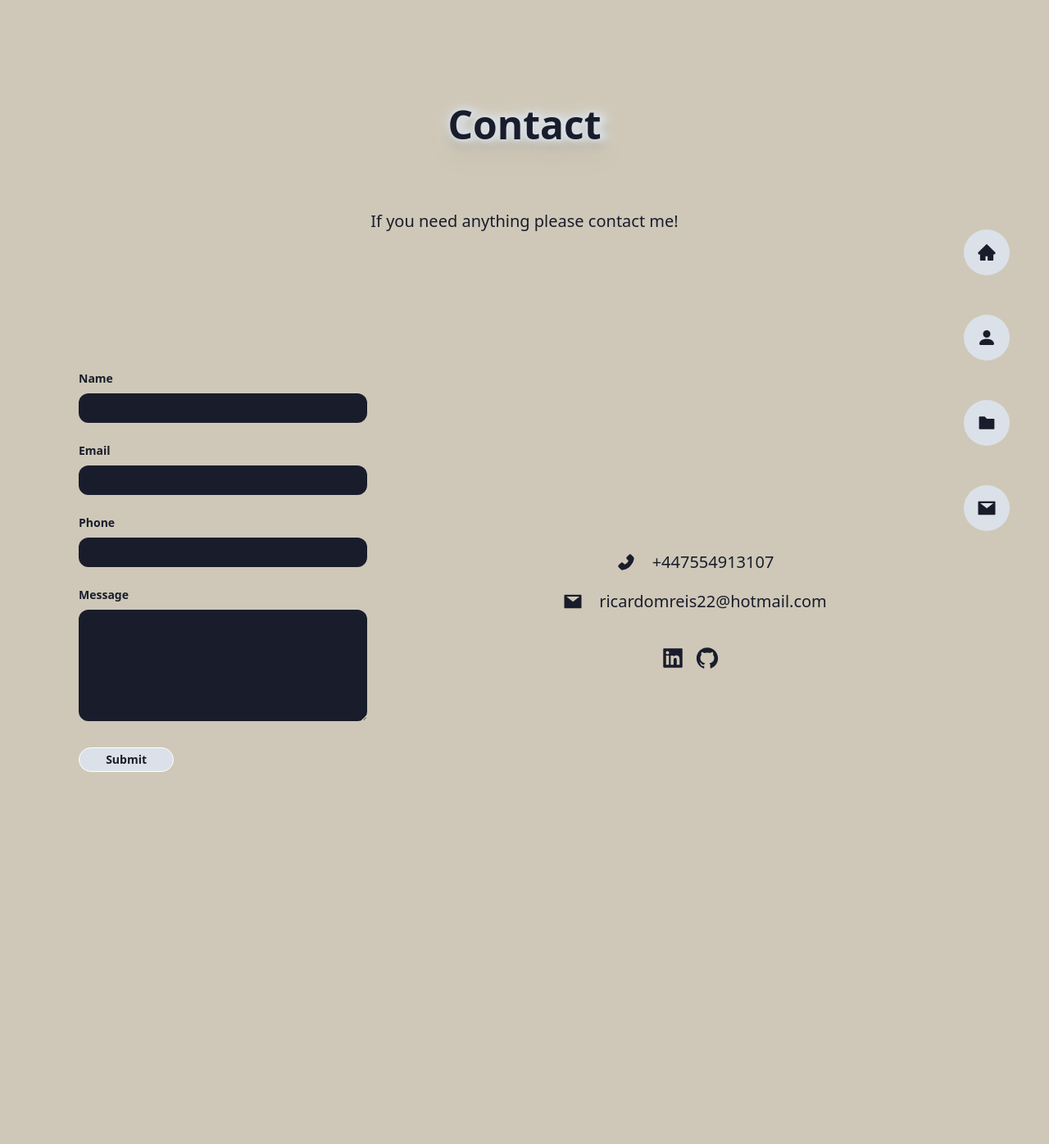
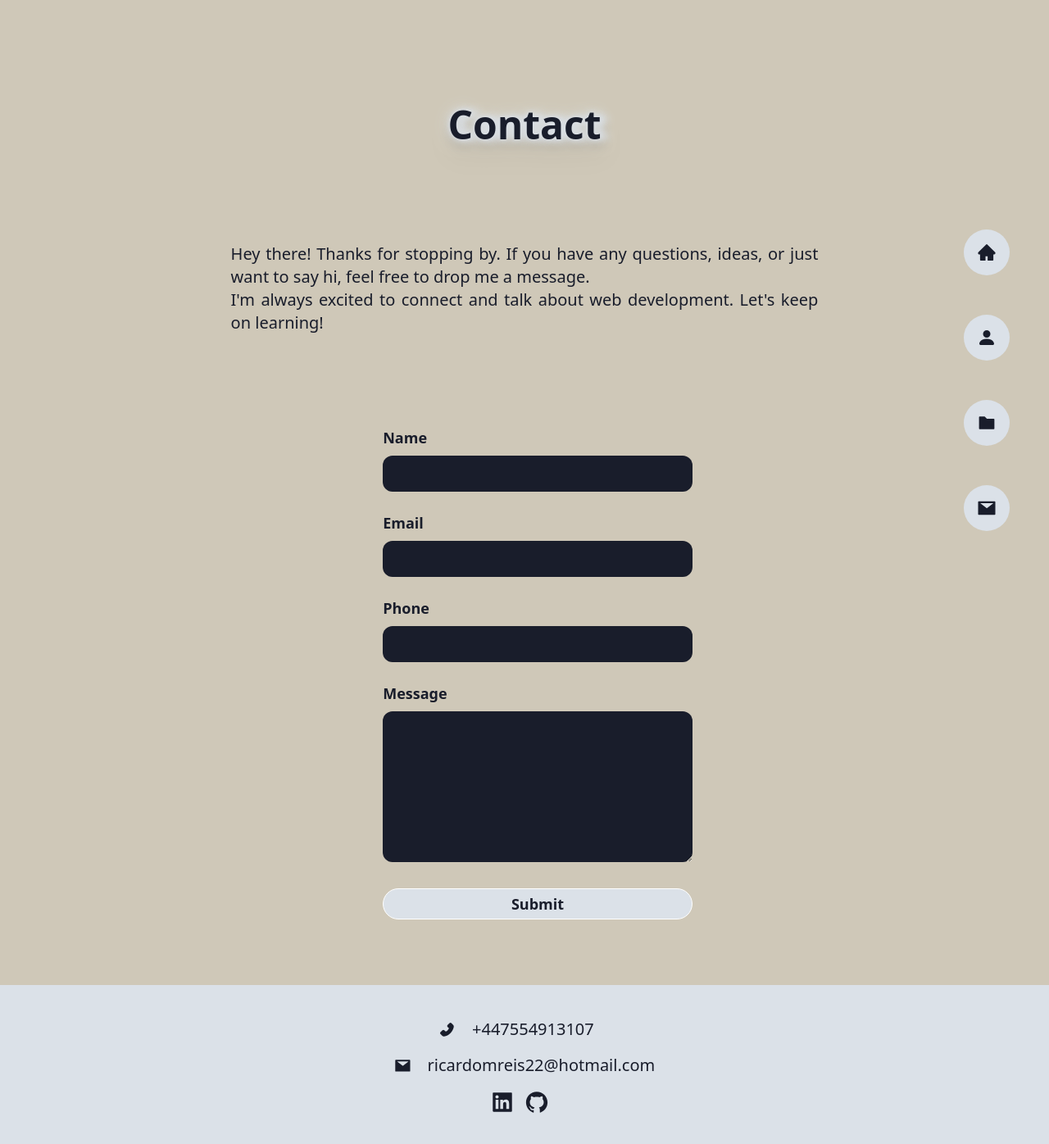
Before and after one commit to ricardomreis22/Portfolio-Website, a Next.js app: page /dashboard/contact in a window 1280 px wide. Shown: the top 1396 px of the page at 82% size. Before the commit the page ends 942 px from the top, so only its background shows below. Built offline with nearby package versions, Linux system fonts and the light colour scheme.

Commit message:
change contact page

```diff
--- /dev/null
+++ b/app/components/Footer.js
@@ -0,0 +1,21 @@
+import React from "react";
+import { AiFillMail, AiFillPhone } from "react-icons/ai";
+import SocialMedia from "../components/SocialMedia";
+
+const Footer = () => {
+  return (
+    <div className="bg-[#dbe1e8] flex flex-col justify-center items-center w-full py-10">
+      <div className="flex justify-center items-center mr-5 mb-4">
+        <AiFillPhone size={"1.3rem"} className="mr-5" />
+        <span className="xl:text-xl">+447554913107</span>
+      </div>
+      <div className="flex justify-center items-center mb-4">
+        <AiFillMail size={"1.3rem"} className="mr-5" />
+        <span className="xl:text-xl">ricardomreis22@hotmail.com</span>
+      </div>
+      <SocialMedia />
+    </div>
+  );
+};
+
+export default Footer;
--- a/app/components/Form.js
+++ b/app/components/Form.js
@@ -64,7 +64,7 @@ export const Form = () => {
   };
 
   return (
-    <div className="flex flex-col mt-4 mx-4 md:w-1/2 xl:w-1/3 text-white">
+    <div className="flex flex-col mt-4 mx-4  xl:w-full text-white">
       {Object.keys(formErrors).length === 0 && isSubmit && (
         <p className="text-xl font-bold text-[#191d2b]">
           Email sent sucessfully!
@@ -131,7 +131,7 @@ export const Form = () => {
         items-center
         text-center
         py-1 cursor-pointer
-        xl:w-[33%]"
+        "
           value="Submit"
         />{" "}
       </form>
--- a/app/components/WorkCard.js
+++ b/app/components/WorkCard.js
@@ -6,7 +6,7 @@ import Image from "next/image";
 const WorkCard = (props) => {
   const langArr = props.lang;
   return (
-    <div>
+    <div className="min-w-[350px] max-w-[350px]">
       <Link href={`${props.link}`} target="_blank" className="group">
         <div className="flex bg-[#dbe1e8] text-[#191d2b] mb-1 w-[100%] h-[50px] shadow-2xl border-solid border-[#191d2b] border-[2px] justify-center items-center p-7 cursor-pointer">
           <h1 className=" text-md lg:text-xl xl:text-xl font-bold mr-6 cursor-pointer">
--- a/app/dashboard/about/page.js
+++ b/app/dashboard/about/page.js
@@ -21,7 +21,7 @@ const About = () => {
           <PageTitle title="About Me" />
         </div>
         <div className="flex flex-col justify-center items-center xl:flex-row xl:justify-around xl:items-start xl:mt-20">
-          <div className="w-[90%] mb-20 text-sm text-justify leading-10 xl:text-lg xl:text-left xl:w-1/2 xl:mb-32">
+          <div className="w-[80%] mb-20 text-sm text-justify leading-10 xl:text-lg xl:text-left xl:w-1/2 xl:mb-32">
             <h1 className=" mt-24">Greetings from Southampton, UK! 🚀</h1>
             <p className="mt-4">
               I'm your friendly neighborhood Full Stack Web Developer with a
@@ -41,7 +41,7 @@ const About = () => {
             </p>
           </div>
           <div
-            className="grid grid-cols-2 w-[90%] gap-2 text-xl font-bold xl:w-1/3 xl:gap-x-0
+            className="grid grid-cols-2 w-[80%] gap-2 text-xl font-bold xl:w-1/3 xl:gap-x-0
            xl:h-20 xl:mt-32"
           >
             <Complements adj="Love to Learn" class="hover:-translate-y-2" />
@@ -54,7 +54,7 @@ const About = () => {
           <div className="w-[80%] xl:w-[70%]">
             <Subtitle title="My Skills" />
           </div>
-          <div className="grid gap-8 place-items-center grid-cols-2 w-[100%] mb-20 md:gap-y-18 md:gap-x-32 xl:gap-y-24">
+          <div className="grid gap-6 place-items-center grid-cols-2 w-[100%] mb-20 md:gap-y-12 md:gap-x-32 xl:gap-y-16">
             <SkillsBar lang="HTML" count="80" />
             <SkillsBar lang="JS" count="80" />
             <SkillsBar lang="CSS" count="70" />
@@ -64,6 +64,8 @@ const About = () => {
             <SkillsBar lang="Bootstrap" count="60" />
             <SkillsBar lang="C++" count="50" />
             <SkillsBar lang="Flask" count="50" />
+            <SkillsBar lang="Vite.js" count="70" />
+            <SkillsBar lang="Next.js" count="70" />
           </div>
           <div className="w-[80%] lg:w-[70%]">
             <Subtitle title="Timeline" />
--- a/app/dashboard/contact/page.js
+++ b/app/dashboard/contact/page.js
@@ -3,42 +3,41 @@
 import React from "react";
 import Navbar from "../../components/Navbar";
 import NavControls from "../../components/NavControls";
-import SocialMedia from "../../components/SocialMedia";
 import PageTitle from "../../components/PageTitle";
-import { AiFillMail, AiFillPhone } from "react-icons/ai";
+
 import Form from "../../components/Form";
+import Footer from "../../components/Footer";
 
 const Contact = () => {
   return (
     <div className="#dbe1e8 text-[#191d2b]">
       <Navbar />
-      <div className="hidden  absolute right-0 top-[35%] mr-12 lg:block">
+      <div className="hidden absolute right-0 top-[35%] mr-12 lg:block">
         <NavControls />
       </div>
-      <div className="flex flex-col justify-center items-center text-sm">
-        <div className="flex flex-col justify-center lg:items-center lg:w-[50%]">
+      <div className="flex flex-col justify-center items-center text-sm mb-20 lg:w-[80%] m-auto">
+        <div className="flex flex-col justify-center  lg:items-center ">
           <div className="mb-20">
             <PageTitle title="Contact" />
           </div>
-          <p className="lg:text-xl mb-24">
-            If you need anything please contact me!
-          </p>
         </div>
-        <div className="w-[90%] mt-10 md:flex md:justify-center md:items-center">
-          <Form />
-          <div className="mt-32 mx-auto flex flex-col justify-center items-center w-[90%] md:w-1/2 md:items-end lg:items-center">
-            <div className="flex mb-5 justify-center items-center">
-              <AiFillPhone size={"1.5rem"} className="mr-5" />
-              <span className="xl:text-xl">+447554913107</span>
-            </div>
-            <div className="flex mb-10 justify-center items-center">
-              <AiFillMail size={"1.5rem"} className="mr-5" />
-              <span className="xl:text-xl">ricardomreis22@hotmail.com</span>
-            </div>
-            <SocialMedia />
+        <div className="flex flex-col justify-center items-center md:justify-center">
+          <div className="w-[80%] text-justify leading-10 md:w-[70%] xl:mt-10 xl:mb-20 2xl:w-[80%]">
+            <p className="lg:text-lg xl:text-xl">
+              Hey there! Thanks for stopping by. If you have any questions,
+              ideas, or just want to say hi, feel free to drop me a message.
+            </p>
+            <p className="lg:text-lg xl:text-xl">
+              I'm always excited to connect and talk about web development.
+              Let's keep on learning!
+            </p>
+          </div>
+          <div className="w-[80%] md:w-[70%] mt-10 xl:mt-0 xl:w-[40%] lg:text-lg">
+            <Form />
           </div>
         </div>
       </div>
+      <Footer />
     </div>
   );
 };
--- a/app/dashboard/projects/page.js
+++ b/app/dashboard/projects/page.js
@@ -21,7 +21,7 @@ const Projects = () => {
             <PageTitle title="Projects" />
           </div>
         </div>
-        <div className="right w-[80%] max-w-[90%] mx-auto grid text-center gap-20 mb-10 mt-20 sm:grid-cols-2 lg:max-w-[80%] xl:mt-32 xl:grid-cols-3 xl:gap-20">
+        <div className="right w-[80%] max-w-[90%] mx-auto grid text-center gap-20 mb-10 mt-20 justify-center lg:grid-cols-2 lg:max-w-[80%] xl:mt-32 2xl:grid-cols-3 xl:gap-20">
           <WorkCard
             img="/padelgif.gif"
             link="https://github.com/ricardomreis22/padeltournaments.git"
--- a/app/page.js
+++ b/app/page.js
@@ -2,6 +2,7 @@ import Navbar from "./components/Navbar";
 import Button from "./components/Button";
 import Image from "next/image";
 import NavControls from "./components/NavControls";
+import PageTitle from "./components/PageTitle";
 
 export default function Page() {
   return (
@@ -23,14 +24,15 @@ export default function Page() {
         </div>
         <div className="flex flex-col font-bold justify-center items-center text-center text-lg lg:h-screen lg:mr-10 lg:text-xl">
           <div className="w-3/4 lg:w-2/3 lg:mr-10 lg:text-lg xl:text-xl">
-            <h1 className="text-2xl mb-16 md:mt-12 lg:text-3xl xl:text-4xl">
-              Hello, I'm Ricardo Reis!
-            </h1>
-            <p className="mt-4 mb-16 lg:mt-12 font-normal">
-              I'm a new Full Stack Web Developer! I love to learn, and I'm eager
-              to start in my new job. Give me the chance to prove my value, and
-              I will give you my best to become better every day!
+            <div>
+              <PageTitle title="Hellooo! I'm Ricardo Reis" />
+            </div>
+            <p className="mt-4 lg:mt-12 font-normal">
+              I'm a Full Stack Web Developer who loves to learn, and to become
+              better everyday. Here you will see more about me, and what I can
+              do.
             </p>
+            <p className="mb-16 mt-2 font-bold">I hope you like it!</p>
             <div className="flex justify-center min-w-fit lg:items-center lg:justify-center w-full">
               <Button
                 className="w-full md:w-1/2 py-1 cursor-pointer"
```
